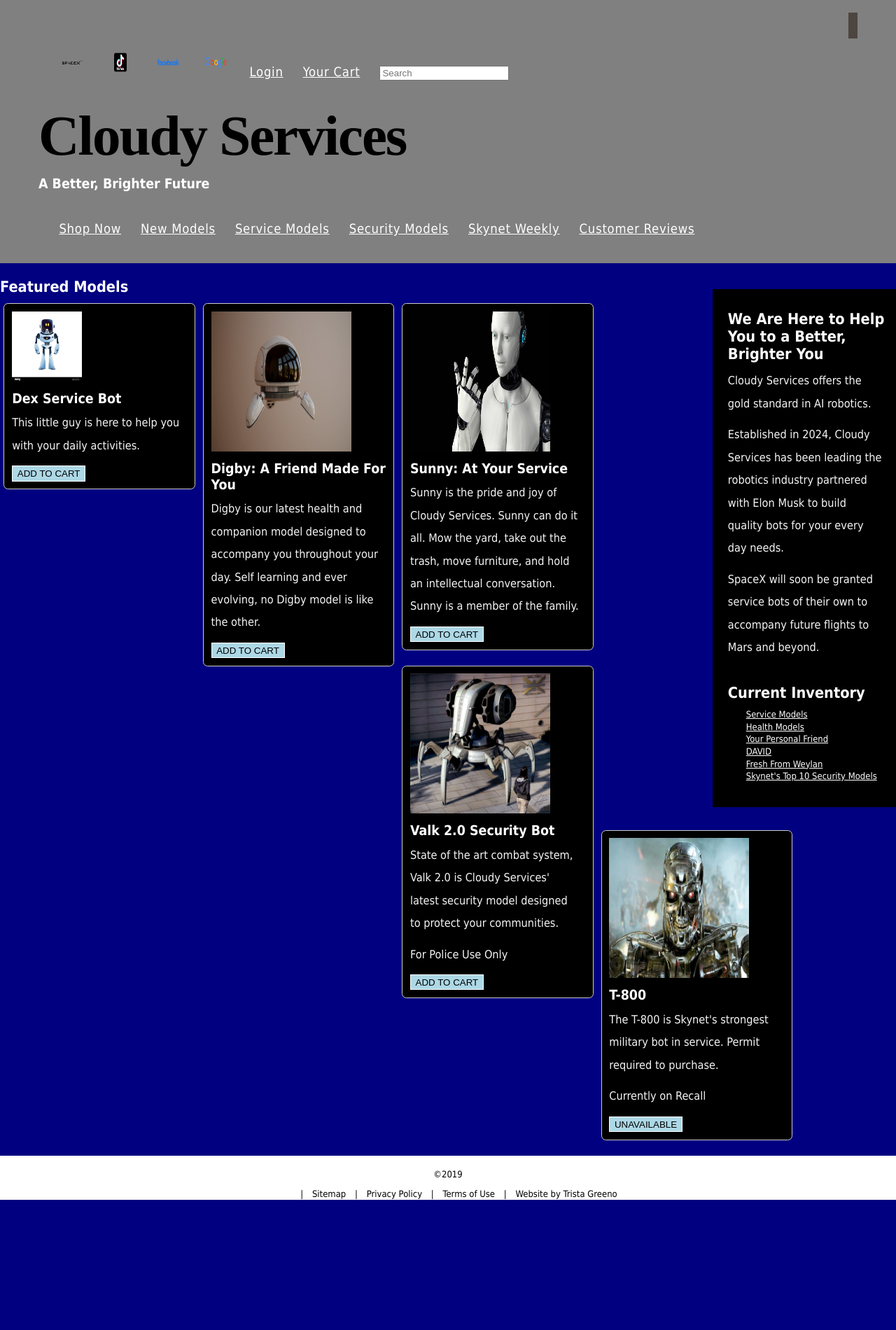
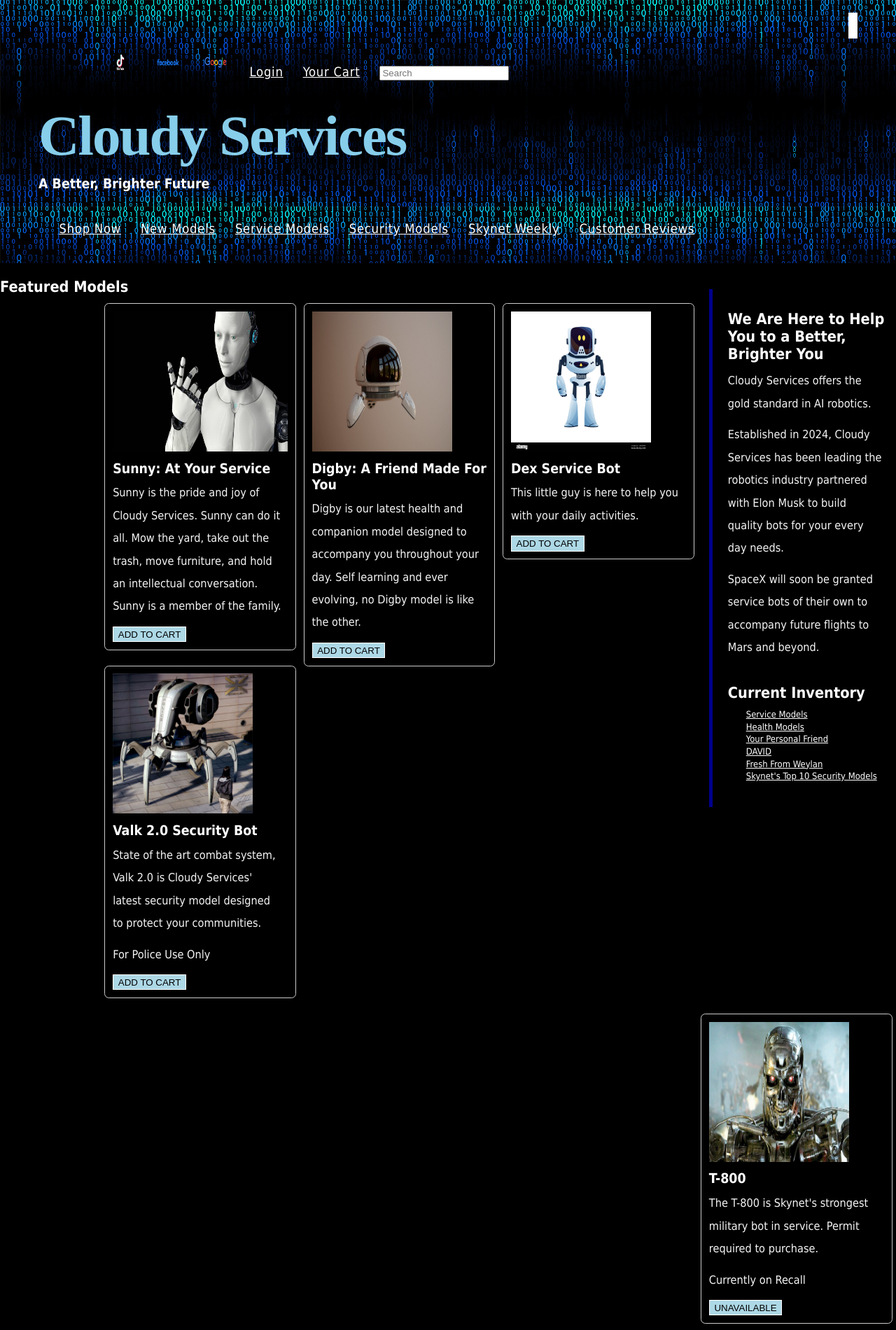
Before and after one commit to Cloudyheadtree/Cloudy-Services, a plain HTML site: page index.html in a window 1280 px wide. Shown: the top 1900 px of the page at 70% size. Before the commit the page ends 1714 px from the top, so only its background shows below. Drawn offline with Linux system fonts and the light colour scheme.

Commit message:
storefront

```diff
--- a/index.html
+++ b/index.html
@@ -63,7 +63,7 @@
     <section id="main">
         <h1>Featured Models</h1>
         <div class="panel">
-            <img src="./assets/Dex.jpg" alt="Dex" class="serviceBot" height="100" width="100">
+            <img src="./assets/Dex.jpg" alt="Dex" class="serviceBot" height="200" width="200">
             <h2>Dex Service Bot</h2>
             <p>This little guy is here to help you with your daily activities.</p>
             <button>Add to Cart</button>
@@ -75,7 +75,7 @@
             <button>Add to Cart</button>
         </div>
         <div class="panel">
-            <img src="./assets/Sunny.jpg" alt="Sunny" class="serviceBot" height="200" width="200">
+            <img src="./assets/Sunny.jpg" alt="Sunny" class="serviceBot" height="200" width="250">
             <h2>Sunny: At Your Service</h2>
             <p>Sunny is the pride and joy of Cloudy Services. Sunny can do it all. Mow the yard, take out the trash, move furniture, and hold an intellectual conversation. Sunny is a member of the family.</p>
             <button>Add to Cart</button>
--- a/storefront.css
+++ b/storefront.css
@@ -1,7 +1,7 @@
 body {
     font-size: 67.5%;
     font-family: Tahoma, Geneva, sans-serif;
-    background: navy;
+    background: black;
     padding: 0;
     margin: 0;
     -webkit-background-size: 100% 100%;
@@ -61,11 +61,11 @@ hr {
 header {
     padding: 2.5em 0 0.5em;
     margin: 0 0 2.0em;
-    background: grey;
+    background-image: url(./assets/background3.jpg);
 }
 header h1 {
     font-family:'Times New Roman', Times, serif;
-    color: black;
+    color: skyblue;
     font-size: 7.5em;
     letter-spacing: -0.025em;
     margin: 0;
@@ -73,7 +73,7 @@ header h1 {
 header 2 {
     font-weight: 300;
     font-size: 3.8em;
-    color: black;
+    color: white;
     margin: -0.4em 0 0 1.0em;
     text-transform: uppercase;
     letter-spacing: 0.05em;
@@ -81,7 +81,7 @@ header 2 {
 
 }
 nav {
-    color: #000;
+    color: white;
     font-size: 1.7em;
     letter-spacing: 0.04em;
     padding: 1.0em 1.0em 0.5em;
@@ -110,7 +110,7 @@ nav#utilityMenu {
     float: right;
     margin: -1.5em 0 0 0;
     padding: 0.35em;
-    background-color: rgba(64,54,47,0.8);
+    background-color: white;
     height: 1.3em;
 }
 nav#utilityMenu li{
@@ -130,7 +130,7 @@ nav#utilityMenu ul li.acctNav a.active {
     background-color:aqua;
 }
 nav#utilityMenu ul li.acctNav a:hover {
-    background-color: black;
+    background-color: white;
 }
 nav#utilityMenu li a, nav#utilityMenu li a:visited {
     padding: 0;
@@ -144,7 +144,7 @@ nav#utilityMenu ul li input#search {
 }
 nav#utilityMenu ul li.acctNav::before, nav#utilityMenu ul li input#search::before {
     content: "| ";
-    color: black;
+    color: white;
 }
 section#sidebar {
     width: 238px;
@@ -165,7 +165,7 @@ section #main {
     box-shadow: 1px 1px 5px #777
 }
 section div.panel {
-    float: left;
+    float: right;
     position: relative;
     width: 250px;
     margin: 0 0.5em 2.0em 0.5em;
@@ -175,10 +175,10 @@ section div.panel {
     border-radius: 0.6em;
 }
 footer {
-    background-color: white;
+    background-color: darkblue;
     height: 25px;
     font-size: 1.2em;
-    color: black;
+    color: white;
     text-align: center;
     padding: 1.5em 2.0em;
 }
@@ -198,11 +198,11 @@ footer ul li::before {
     padding-right: 0.7em;
 }
 footer a, footer a:visited {
-    color: black;
+    color: white;
     text-decoration: none;
 }
 footer a:hover {
-    color: black;
+    color: white;
     text-decoration: underline;
 }
 div.clear {
```
Also changed, not shown: Assets/background2.webp (added), Assets/background3.jpg (added), Assets/header.webp (added), Assets/header_cyber.webp (added).
